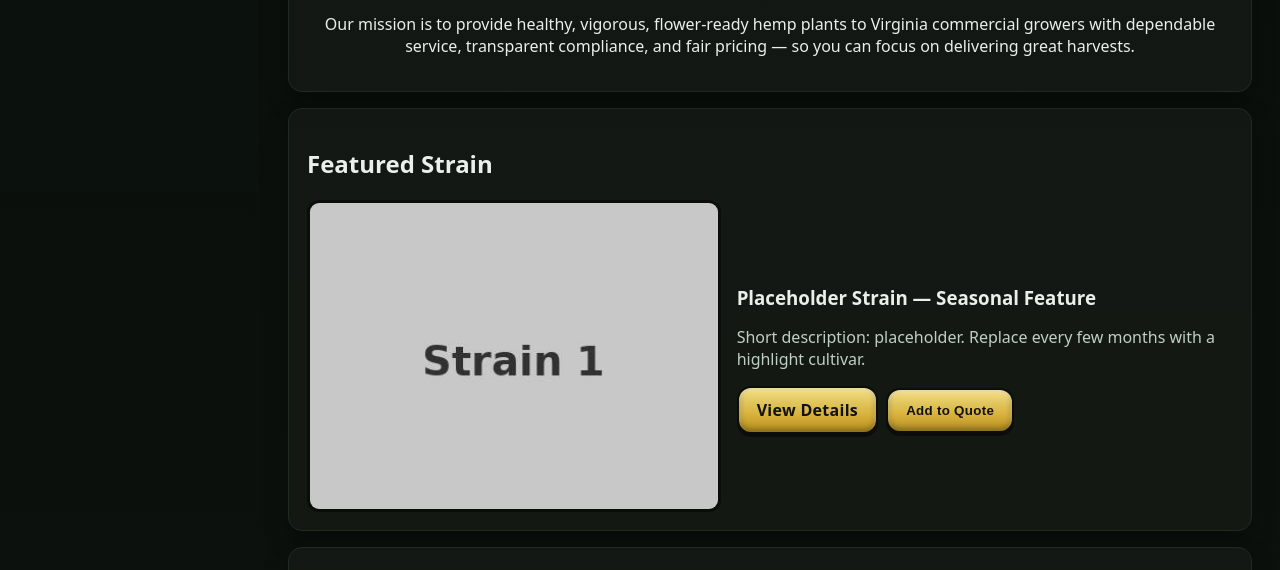
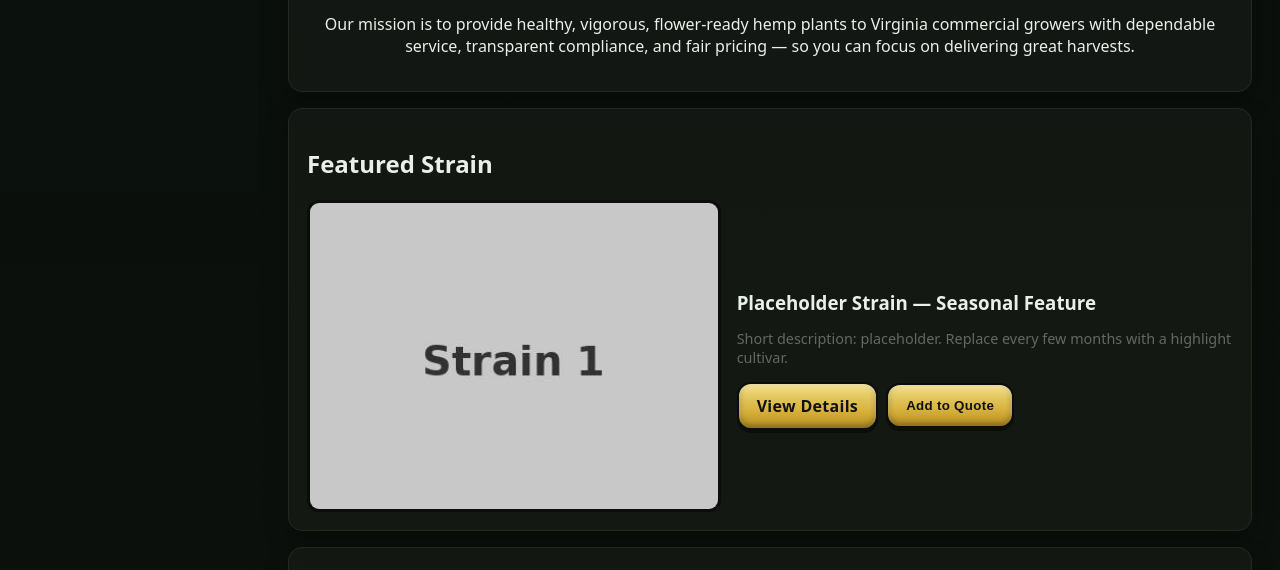
Before and after one commit to BloomVault/BloomVault-NCP, a plain HTML site: page index.html in a window 1280 px wide. Shown: the part 608-1178 px from the top of the page. Drawn offline with Linux system fonts and the light colour scheme.

Commit message:
Update index.html

```diff
--- a/index.html
+++ b/index.html
@@ -6,7 +6,7 @@
 <meta name="viewport" content="width=device-width, initial-scale=1">
 <link href="https://fonts.googleapis.com/css2?family=Bebas+Neue&display=swap" rel="stylesheet">
 <link rel="stylesheet" href="assets/css/styles.css">
-
+<link rel="stylesheet" href="assets/css/overrides.css">
 </head><body>
 <div class="wrapper">
 
```
